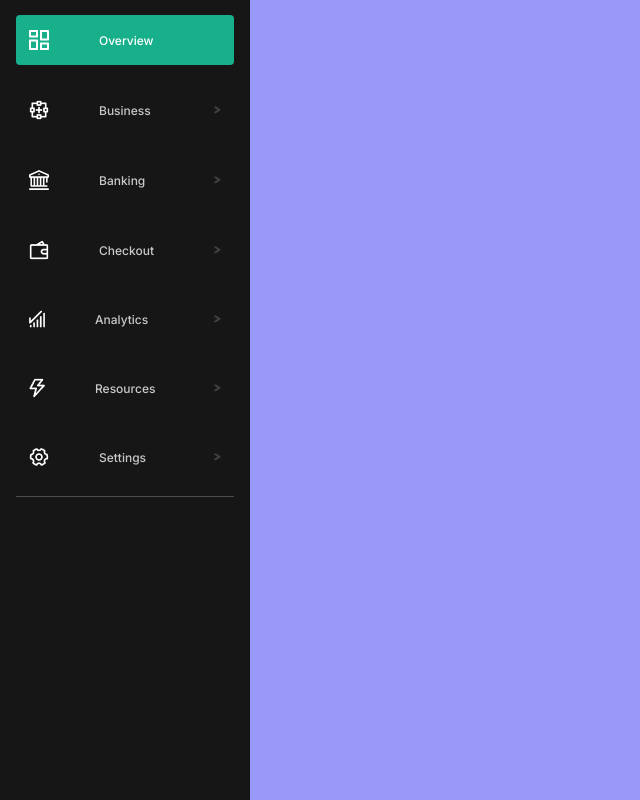
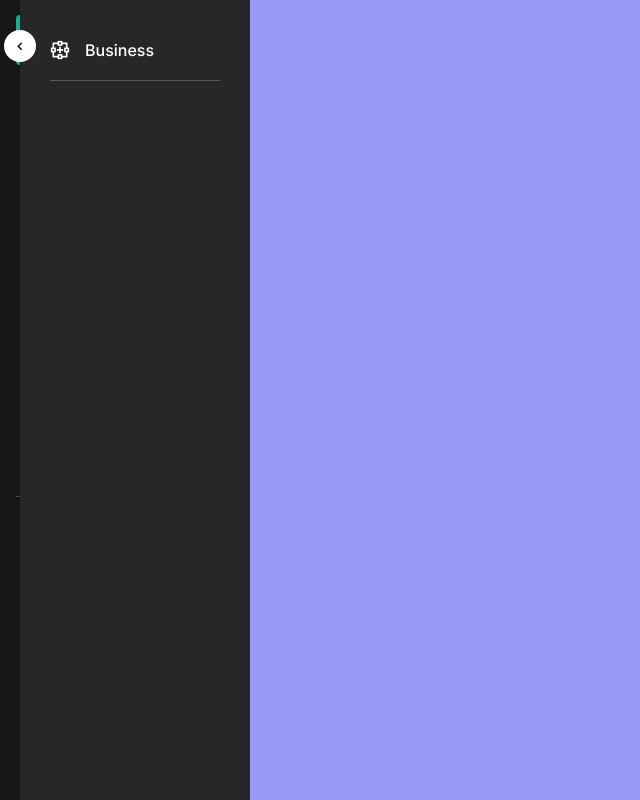
Before and after one commit to AbbasSaad27/side-bar, a plain HTML site: page index.html in a window 1280 px wide. Both pictures are taken after a click on the element "Business". Shown: the whole page, without its empty margins (0-640 px from the left). Drawn offline with Linux system fonts and the light colour scheme.

Commit message:
added deep menu

```diff
--- a/index.html
+++ b/index.html
@@ -37,7 +37,7 @@
       .side-bar:hover {
         width: 250px;
       }
-      .content-container {
+      .menu-container {
         padding-bottom: 15px;
         border-bottom: 1px solid #ffffff3a;
       }
@@ -60,6 +60,7 @@
       }
       .overview {
         background-color: #18af8b;
+        cursor: context-menu;
       }
       .menu-title {
         margin-left: 50px;
@@ -79,11 +80,55 @@
         height: 8px;
         margin-left: auto;
       }
+      .deep-menu-container {
+        width: 230px;
+        background-color: #272729;
+        padding: 10px;
+        height: 100vh;
+        padding: 30px;
+        position: absolute;
+        top: 0;
+        left: calc(100% + 16px);
+        transition: all 0.5s;
+      }
+      .deep-menu-active {
+        left: 20px;
+      }
+      .btn {
+        background-color: white;
+        border: none;
+        cursor: pointer;
+      }
+      .btn:focus {
+        outline-color: #18af8b;
+      }
+      .btn-close {
+        width: 32px;
+        height: 32px;
+        border-radius: 50%;
+        position: absolute;
+        left: -16px;
+      }
+
+      .deep-menu {
+        padding: 10px 0 20px 0;
+        border-bottom: 1px solid #ffffff3a;
+        display: none;
+      }
+      .deep-menu-title {
+        color: white;
+        margin-left: 15px;
+        font-size: 16px;
+      }
+
+      .deep-menu-show {
+        display: flex;
+      }
     </style>
   </head>
   <body>
     <div class="side-bar">
-      <div class="content-container">
+      <div class="menu-container">
         <div class="menu overview">
           <img src="./icons/box.png" alt="" />
           <p class="menu-title white">Overview</p>
@@ -124,9 +169,76 @@
           <img class="arrow-icon" src="./icons/Arrow.png" alt="" />
         </div>
       </div>
+      <div class="deep-menu-container">
+        <button class="btn btn-close">
+          <img class="arrow-right-icon" src="./icons/Arrow-right.png" alt="" />
+        </button>
+
+        <div class="deep-menu business">
+          <img src="./icons/business-icon.png" alt="" />
+          <p class="deep-menu-title">Business</p>
+        </div>
+
+        <div class="deep-menu banking">
+          <img class="bank-icon" src="./icons/bank.svg" alt="" />
+          <p class="deep-menu-title">Banking</p>
+        </div>
+
+        <div class="deep-menu business">
+          <img src="./icons/wallet.png" alt="" />
+          <p class="deep-menu-title">Checkout</p>
+        </div>
+
+        <div class="deep-menu business">
+          <img src="./icons/analytic-icon.png" alt="" />
+          <p class="deep-menu-title">Analytics</p>
+        </div>
+
+        <div class="deep-menu business">
+          <img src="./icons/resource-icon.png" alt="" />
+          <p class="deep-menu-title">Resources</p>
+        </div>
+
+        <div class="deep-menu business">
+          <img src="./icons/settings-icon.png" alt="" />
+          <p class="deep-menu-title">Settings</p>
+        </div>
+      </div>
     </div>
     <script>
+      // const body = document.getElementsByTagName("body")[0];
+
       const sideBar = document.querySelector(".side-bar");
+      const menus = [...document.querySelectorAll(".menu")].slice(1);
+      const deepMenus = [...document.querySelectorAll(".deep-menu")];
+      const deepMenuContainer = document.querySelector(".deep-menu-container");
+      const btnCloseDeepMenuContainer = document.querySelector(".btn-close");
+
+      let activeDeepMenu;
+
+      // for opening the deep menu
+      menus.forEach((menu, i) =>
+        menu.addEventListener("click", function (e) {
+          deepMenuContainer.classList.toggle("deep-menu-active");
+          activeDeepMenu = deepMenus[i];
+          activeDeepMenu.classList.add("deep-menu-show");
+        })
+      );
+
+      // for closing the deep menu
+      btnCloseDeepMenuContainer.addEventListener("click", function (e) {
+        deepMenuContainer.classList.remove("deep-menu-active");
+
+        activeDeepMenu.classList.remove("deep-menu-show");
+      });
+
+      // body.addEventListener("mouseenter", function (e) {
+      //   if (deepMenuContainer.classList.contains("deep-menu-active")) {
+      //     deepMenuContainer.classList.remove("deep-menu-active");
+
+      //     activeDeepMenu.classList.remove("deep-menu-show");
+      //   }
+      // });
     </script>
   </body>
 </html>
```
Also changed, not shown: icons/Arrow-right.png (added).
